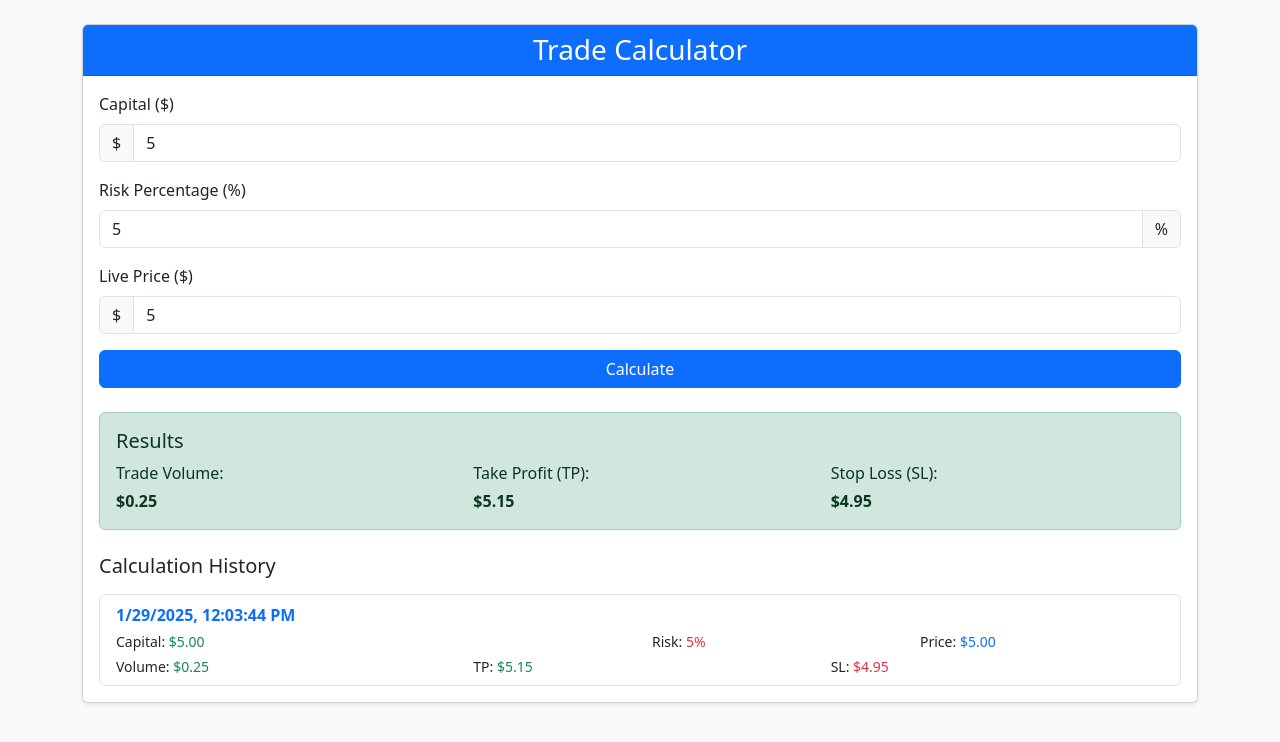
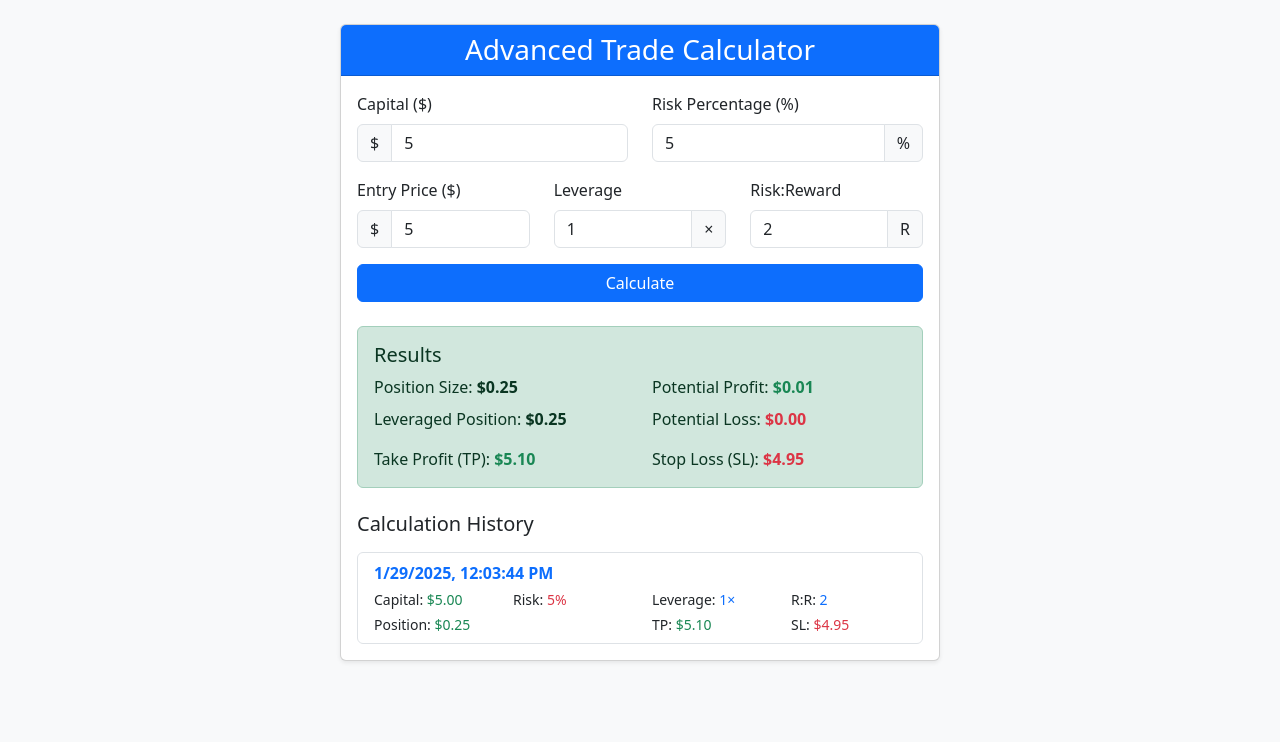
Before and after one commit to ehsanabbasi10/Trade-Calculator, a plain HTML site: page index.html in a window 1280 px wide. Both pictures are taken after typing "5", "5", "5" into the empty fields and a click on the button "Calculate". Drawn offline with nearby package versions, Linux system fonts and the light colour scheme.

Commit message:
Add files via upload

```diff
--- a/index.html
+++ b/index.html
@@ -3,40 +3,57 @@
 <head>
     <meta charset="UTF-8">
     <meta name="viewport" content="width=device-width, initial-scale=1.0">
-    <title>Trade Calculator</title>
+    <title>Advanced Trade Calculator</title>
     <!-- Bootstrap CSS -->
     <link href="https://cdn.jsdelivr.net/npm/bootstrap@5.3.0/dist/css/bootstrap.min.css" rel="stylesheet">
-    <link rel="stylesheet" href="styles.css">
+    <link rel="stylesheet" href="style.css">
 </head>
 <body class="bg-light">
     <div class="container py-4">
         <div class="calculator card shadow-sm mx-auto">
             <div class="card-header bg-primary text-white">
-                <h1 class="text-center h3 mb-0">Trade Calculator</h1>
+                <h1 class="text-center h3 mb-0">Advanced Trade Calculator</h1>
             </div>
             <div class="card-body">
                 <form id="tradeForm" class="mb-4">
-                    <div class="mb-3">
+                    <div class="row">
+                        <div class="col-md-6 mb-3">
                             <label for="capital" class="form-label">Capital ($)</label>
                             <div class="input-group">
                                 <span class="input-group-text">$</span>
                                 <input type="number" class="form-control" id="capital" name="capital" required>
                             </div>
                         </div>
-
-                    <div class="mb-3">
+                        <div class="col-md-6 mb-3">
                             <label for="risk" class="form-label">Risk Percentage (%)</label>
                             <div class="input-group">
                                 <input type="number" class="form-control" id="risk" name="risk" required>
                                 <span class="input-group-text">%</span>
                             </div>
                         </div>
+                    </div>
 
-                    <div class="mb-3">
-                        <label for="price" class="form-label">Live Price ($)</label>
+                    <div class="row">
+                        <div class="col-md-4 mb-3">
+                            <label for="price" class="form-label">Entry Price ($)</label>
                             <div class="input-group">
                                 <span class="input-group-text">$</span>
                                 <input type="number" class="form-control" id="price" name="price" required>
+                            </div>
+                        </div>
+                        <div class="col-md-4 mb-3">
+                            <label for="leverage" class="form-label">Leverage</label>
+                            <div class="input-group">
+                                <input type="number" class="form-control" id="leverage" name="leverage" value="1" min="1" required>
+                                <span class="input-group-text">×</span>
+                            </div>
+                        </div>
+                        <div class="col-md-4 mb-3">
+                            <label for="riskReward" class="form-label">Risk:Reward</label>
+                            <div class="input-group">
+                                <input type="number" class="form-control" id="riskReward" name="riskReward" value="2" min="0.1" step="0.1" required>
+                                <span class="input-group-text">R</span>
+                            </div>
                         </div>
                     </div>
 
@@ -46,17 +63,21 @@
                 <div id="results" class="alert alert-success hidden">
                     <h2 class="h5">Results</h2>
                     <div class="row">
-                        <div class="col-sm-4">
-                            <p class="mb-1">Trade Volume:</p>
-                            <strong id="volume"></strong>
+                        <div class="col-md-6">
+                            <div class="mb-2">Position Size: <strong id="volume"></strong></div>
+                            <div class="mb-2">Leveraged Position: <strong id="leveragedVolume"></strong></div>
                         </div>
-                        <div class="col-sm-4">
-                            <p class="mb-1">Take Profit (TP):</p>
-                            <strong id="tp"></strong>
+                        <div class="col-md-6">
+                            <div class="mb-2">Potential Profit: <strong id="profitVolume" class="text-success"></strong></div>
+                            <div class="mb-2">Potential Loss: <strong id="lossVolume" class="text-danger"></strong></div>
                         </div>
-                        <div class="col-sm-4">
-                            <p class="mb-1">Stop Loss (SL):</p>
-                            <strong id="sl"></strong>
+                    </div>
+                    <div class="row mt-2">
+                        <div class="col-md-6">
+                            <div>Take Profit (TP): <strong id="tp" class="text-success"></strong></div>
+                        </div>
+                        <div class="col-md-6">
+                            <div>Stop Loss (SL): <strong id="sl" class="text-danger"></strong></div>
                         </div>
                     </div>
                 </div>
--- a/script.js
+++ b/script.js
@@ -3,35 +3,52 @@ let calculationHistory = [];
 document.getElementById("calculateBtn").addEventListener("click", function () {
     const capital = parseFloat(document.getElementById("capital").value);
     const riskPercentage = parseFloat(document.getElementById("risk").value);
-    const livePrice = parseFloat(document.getElementById("price").value);
+    const entryPrice = parseFloat(document.getElementById("price").value);
+    const leverage = parseFloat(document.getElementById("leverage").value);
+    const riskReward = parseFloat(document.getElementById("riskReward").value);
 
-    if (!capital || !riskPercentage || !livePrice || capital <= 0 || riskPercentage <= 0 || livePrice <= 0) {
+    if (!capital || !riskPercentage || !entryPrice || !leverage || !riskReward ||
+        capital <= 0 || riskPercentage <= 0 || entryPrice <= 0 || leverage < 1 || riskReward <= 0) {
         alert("Please enter valid positive numbers for all fields.");
         return;
     }
 
-    // Calculate Trade Volume (in coins/shares)
-    const tradeVolume = capital * (riskPercentage / 100);
+    // Calculate Position Size
+    const positionSize = capital * (riskPercentage / 100);
+    const leveragedPosition = positionSize * leverage;
 
-    // Calculate Take Profit (TP) and Stop Loss (SL)
-    const sl = livePrice - (livePrice * 0.01); // 1% below live price
-    const tp = livePrice + (livePrice * 0.03); // 3% above live price
+    // Calculate Stop Loss and Take Profit
+    const stopLossPercentage = 1; // 1% default SL
+    const stopLossPrice = entryPrice - (entryPrice * (stopLossPercentage / 100));
+    const takeProfitPrice = entryPrice + (entryPrice * (stopLossPercentage * riskReward / 100));
+
+    // Calculate Potential Profit and Loss
+    const lossVolume = leveragedPosition * (stopLossPercentage / 100);
+    const profitVolume = lossVolume * riskReward;
 
     // Display Results
-    document.getElementById("volume").textContent = `$${tradeVolume.toFixed(2)}`;
-    document.getElementById("tp").textContent = `$${tp.toFixed(2)}`;
-    document.getElementById("sl").textContent = `$${sl.toFixed(2)}`;
+    document.getElementById("volume").textContent = `$${positionSize.toFixed(2)}`;
+    document.getElementById("leveragedVolume").textContent = `$${leveragedPosition.toFixed(2)}`;
+    document.getElementById("profitVolume").textContent = `$${profitVolume.toFixed(2)}`;
+    document.getElementById("lossVolume").textContent = `$${lossVolume.toFixed(2)}`;
+    document.getElementById("tp").textContent = `$${takeProfitPrice.toFixed(2)}`;
+    document.getElementById("sl").textContent = `$${stopLossPrice.toFixed(2)}`;
     document.getElementById("results").classList.remove("hidden");
 
     // Add to history
     const calculation = {
         timestamp: new Date().toLocaleString(),
-        capital: capital,
-        riskPercentage: riskPercentage,
-        livePrice: livePrice,
-        tradeVolume: tradeVolume,
-        tp: tp,
-        sl: sl
+        capital,
+        riskPercentage,
+        entryPrice,
+        leverage,
+        riskReward,
+        positionSize,
+        leveragedPosition,
+        profitVolume,
+        lossVolume,
+        takeProfitPrice,
+        stopLossPrice
     };
 
     calculationHistory.unshift(calculation);
@@ -54,25 +71,28 @@ function updateHistoryDisplay() {
                 <div class="text-primary fw-bold mb-1">${calc.timestamp}</div>
                 <div class="small">
                     <div class="row">
-                        <div class="col-sm-6">
+                        <div class="col-md-3">
                             Capital: <span class="text-success">$${calc.capital.toFixed(2)}</span>
                         </div>
-                        <div class="col-sm-3">
+                        <div class="col-md-3">
                             Risk: <span class="text-danger">${calc.riskPercentage}%</span>
                         </div>
-                        <div class="col-sm-3">
-                            Price: <span class="text-primary">$${calc.livePrice.toFixed(2)}</span>
+                        <div class="col-md-3">
+                            Leverage: <span class="text-primary">${calc.leverage}×</span>
+                        </div>
+                        <div class="col-md-3">
+                            R:R: <span class="text-primary">${calc.riskReward}</span>
                         </div>
                     </div>
                     <div class="row mt-1">
-                        <div class="col-sm-4">
-                            Volume: <span class="text-success">$${calc.tradeVolume.toFixed(2)}</span>
+                        <div class="col-md-6">
+                            Position: <span class="text-success">$${calc.leveragedPosition.toFixed(2)}</span>
                         </div>
-                        <div class="col-sm-4">
-                            TP: <span class="text-success">$${calc.tp.toFixed(2)}</span>
+                        <div class="col-md-3">
+                            TP: <span class="text-success">$${calc.takeProfitPrice.toFixed(2)}</span>
                         </div>
-                        <div class="col-sm-4">
-                            SL: <span class="text-danger">$${calc.sl.toFixed(2)}</span>
+                        <div class="col-md-3">
+                            SL: <span class="text-danger">$${calc.stopLossPrice.toFixed(2)}</span>
                         </div>
                     </div>
                 </div>
```
Lines whose indentation alone changed are shown as unchanged.
